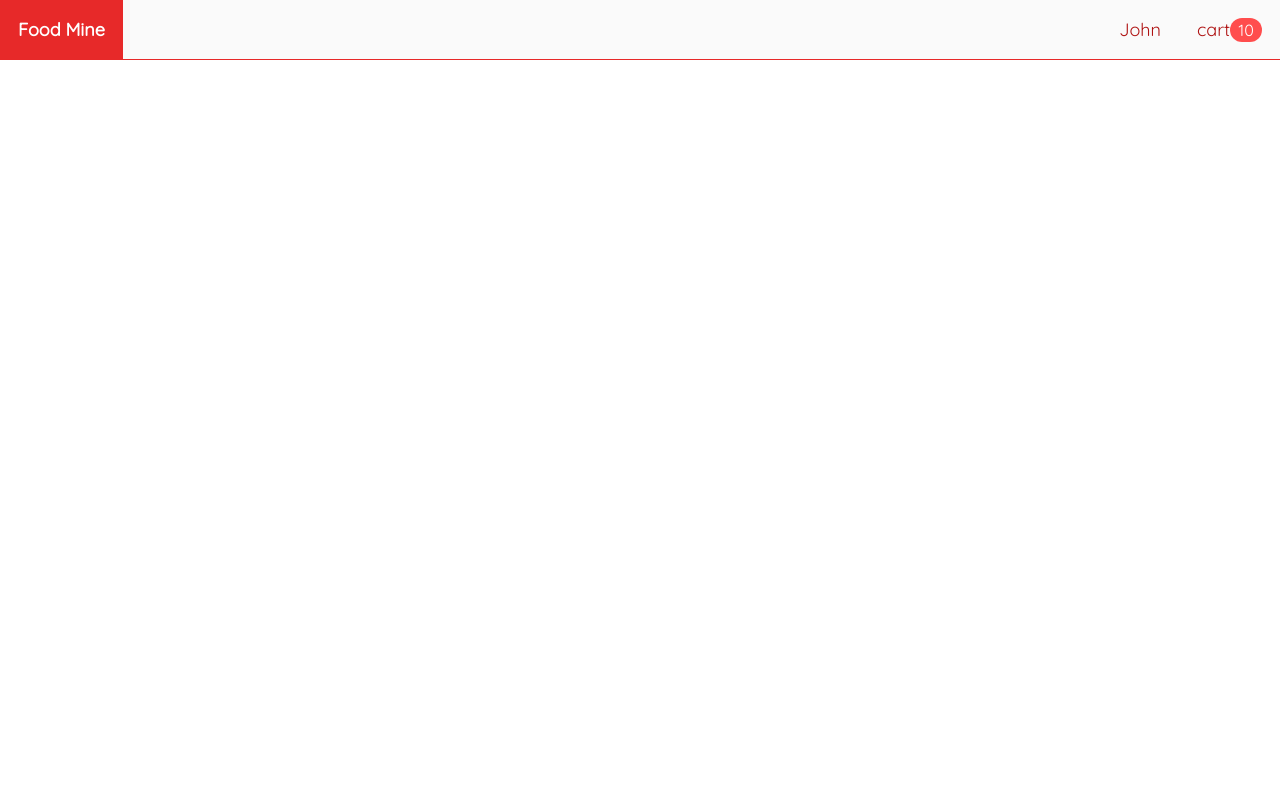
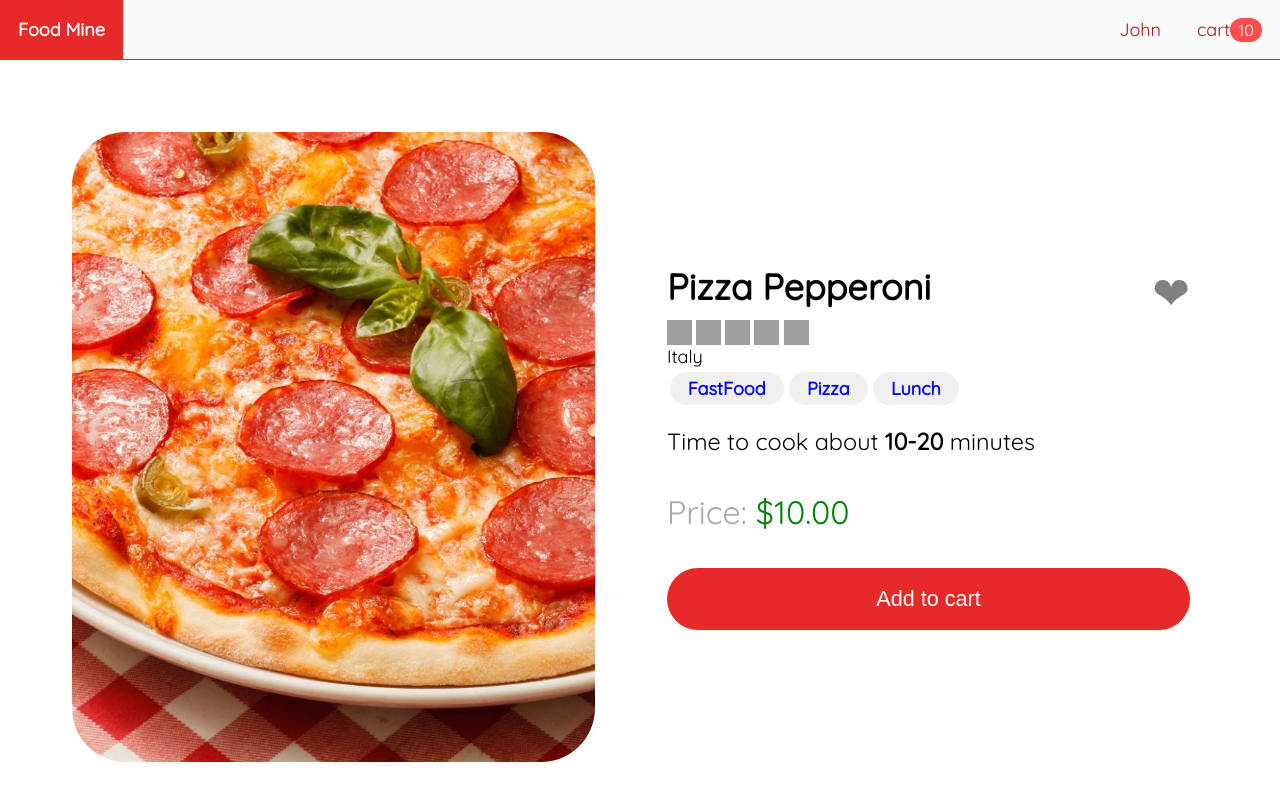
Before and after one commit to ericks19/Fast-Food-App, a React (Create React App) app in the folder frontend/: page /food/1 in a window 1280 px wide. Shown: the top 800 px of the page. Built offline with nearby package versions, Linux system fonts and the light colour scheme; grey boxes are pictures that could not be loaded.

Commit message:
creating food page

```diff
--- a/frontend/src/AppRoutes.jsx
+++ b/frontend/src/AppRoutes.jsx
@@ -1,6 +1,7 @@
 import React from 'react'
 import {Routes, Route} from 'react-router-dom'
 import HomePage from './pages/Home/HomePage'
+import FoodPage from './pages/Food/FoodPage'
 
 const AppRoutes = () => {
   return (
@@ -8,6 +9,8 @@
       <Route path="/" element={<HomePage />} />
       <Route path="/search/:searchTerm" element={<HomePage />} />
       <Route path="/tag/:tag" element={<HomePage />} />
+      <Route path="/food/:id" element={<FoodPage />} />
+
 
 
     </Routes>
--- /dev/null
+++ b/frontend/src/pages/Food/FoodPage.jsx
@@ -0,0 +1,64 @@
+import React, { useEffect, useState } from 'react';
+import { useParams } from 'react-router-dom';
+import classes from './foodPage.module.css';
+import { getById } from '../../services/foodServices';
+import StarRating from '../../components/StarRating/StarRating';
+import Tags from '../../components/Tags/Tags';
+import Price from '../../components/Price/Price';
+
+const FoodPage = () => {
+  const [food, setFood] = useState({})
+  const { id } = useParams();
+
+  useEffect(() => {
+    getById(id).then(setFood);
+  }, [id])
+
+  return (
+    <>
+      {food && (
+        <div className={classes.container}>
+          <img
+          className={classes.image}
+          src={`/foods/${food.imageUrl}`}
+          alt={food.name}
+          />
+          <div className={classes.details}>
+            <div className={classes.header}>
+              <span className={classes.name}>{food.name}</span>
+              <span className={`${classes.favorite} ${food.favorite? "": classes.not}`}>
+                ❤
+              </span>
+            </div>
+            <div className={classes.rating}>
+              <StarRating stars={food.stars} size={25} />
+            </div>
+            <div className={classes.origin}>
+              {food.origins?.map(origin => (
+                <span key={origin}>{origin}</span>))}
+            </div>
+            <div className={classes.tags}>
+              {food.tags && (
+                  <Tags
+                  tags={food.tags.map(tag => ({name: tag}))}
+                  forFoodPage={true}
+                  />
+              )}
+            </div>
+            <div className={classes.cook_time}>
+              <span>
+                Time to cook about <strong>{food.cookTime}</strong> minutes
+              </span>
+            </div>
+            <div className={classes.price}>
+              <Price price={food.price} />
+            </div>
+            <button>Add to cart</button>
+          </div>
+        </div>
+      )}
+    </>
+  )
+}
+
+export default FoodPage
--- /dev/null
+++ b/frontend/src/pages/Food/foodPage.module.css
@@ -0,0 +1,100 @@
+.container {
+  display: flex;
+  justify-content: center;
+  align-items: center;
+  flex-wrap: wrap;
+  margin: 3rem;
+}
+
+.container > * {
+  min-width: 25rem;
+  max-width: 40rem;
+}
+
+.image {
+  border-radius: 3rem;
+  flex: 1 0;
+  object-fit: cover;
+  height: 35rem;
+  margin: 1rem;
+}
+
+.details {
+  width: 100%;
+  display: flex;
+  flex-direction: column;
+  flex: 1 0;
+  border-radius: 3rem;
+  padding: 2rem;
+  color: black;
+  margin-left: 1rem;
+}
+
+.header {
+  display: flex;
+  justify-content: space-between;
+}
+
+.name {
+  font-size: 2rem;
+  font-weight: bold;
+}
+
+.favorite {
+  color: #e72929;
+  font-size: 2.5rem;
+}
+
+.favorite.not {
+  color: grey;
+}
+
+.origins {
+  display: flex;
+  flex-wrap: wrap;
+  margin: 0.7rem 0;
+}
+
+.origins > span {
+  padding: 0.5rem;
+  font-size: 1.2rem;
+  margin: 0.5rem 0.5rem 0 0;
+  border-radius: 2rem;
+  background-color: aliceblue;
+}
+
+.cook_time {
+  margin-top: 1rem;
+}
+
+.cook_time span {
+  padding: 0.6rem 2rem 0.6rem 0;
+  border-radius: 10rem;
+  font-size: 1.3rem;
+}
+
+.price {
+  font-size: 1.8rem;
+  margin: 2rem 2rem 2rem 0;
+  color: green;
+}
+
+.price::before {
+  content: 'Price: ';
+  color: darkgrey;
+}
+
+.container button {
+  color: white;
+  background-color: #e72929;
+  border: none;
+  font-size: 1.2rem;
+  padding: 1rem;
+  border-radius: 10rem;
+  outline: none;
+}
+
+.container button:hover {
+  opacity: 0.9;
+  cursor: pointer;
+}
--- a/frontend/src/services/foodServices.js
+++ b/frontend/src/services/foodServices.js
@@ -1,5 +1,4 @@
 import { sample_foods, sample_tags } from "../data";
-
 export const getAll = async () => sample_foods
 
 export const search = async (searchTerm) => {
@@ -12,7 +11,9 @@
 
 export const getAllByTag = async (tag) => {
   if (tag === 'All') return getAll();
-  console.log(tag)
-  console.log("sample-foods", sample_foods)
   return sample_foods.filter(item => item.tags?.includes(tag));
 };
+
+export const getById = async (foodId) => {
+ return sample_foods.find(item => item.id === foodId)
+}
```
